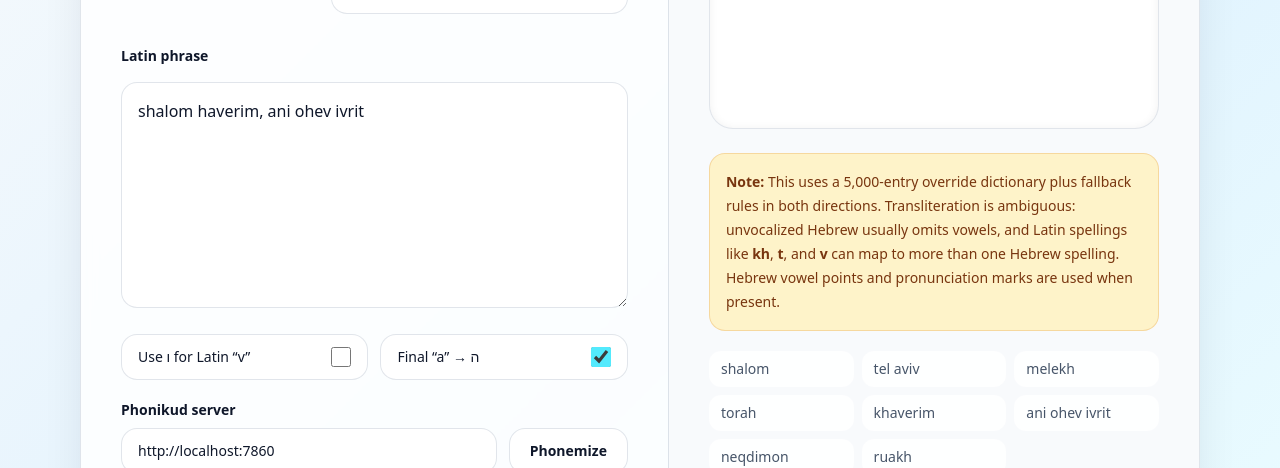
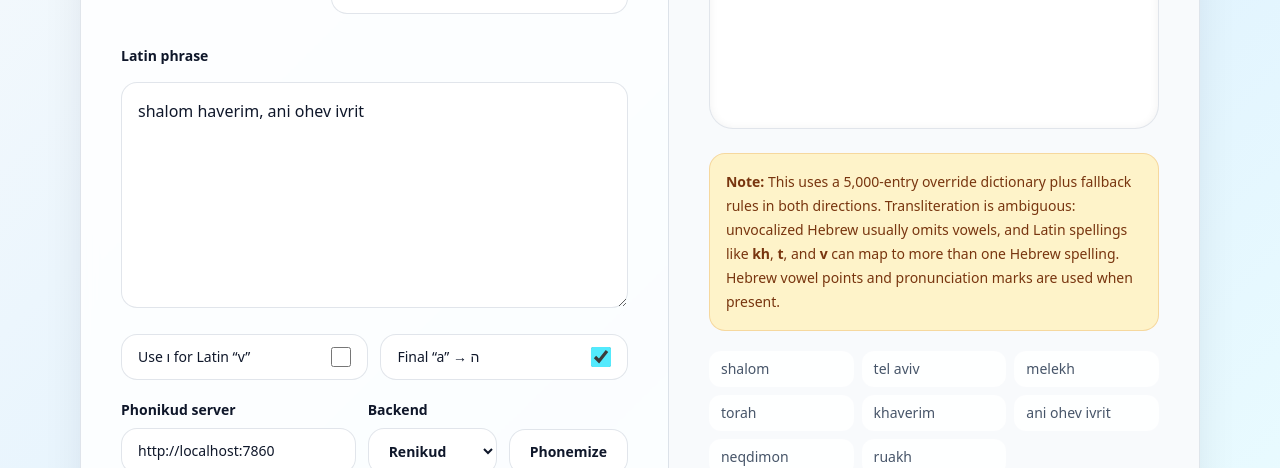
Before and after one commit to egorsmkv/egorsmkv.github.io, a plain HTML site: page latin-to-hebrew/index.html in a window 1280 px wide. Both pictures are taken after a click on the button "Phonemize". Shown: the part 332-800 px from the top of the page. Drawn offline with nearby package versions, Linux system fonts and the light colour scheme; no server answers.

Commit message:
add choice

```diff
--- a/latin-to-hebrew/index.html
+++ b/latin-to-hebrew/index.html
@@ -132,7 +132,7 @@
             </label>
           </div>
 
-          <div class="mt-5 grid gap-3 sm:grid-cols-[1fr_auto]">
+          <div class="mt-5 grid gap-3 sm:grid-cols-[1fr_0.55fr_auto]">
             <label class="block">
               <span class="mb-2 block text-sm font-semibold text-slate-200">Phonikud server</span>
               <input
@@ -142,6 +142,17 @@
                 class="w-full rounded-2xl border border-white/10 bg-slate-950/70 px-4 py-3 text-sm text-slate-100 outline-none placeholder:text-slate-500 focus:border-cyan-300/60 focus:ring-4 focus:ring-cyan-300/10"
                 placeholder="http://localhost:7860"
               />
+            </label>
+
+            <label class="block">
+              <span class="mb-2 block text-sm font-semibold text-slate-200">Backend</span>
+              <select
+                id="phonemizeBackendSelect"
+                class="w-full rounded-2xl border border-white/10 bg-slate-950/70 px-4 py-3 text-sm font-semibold text-slate-100 outline-none focus:border-cyan-300/60 focus:ring-4 focus:ring-cyan-300/10"
+              >
+                <option value="renikud">Renikud</option>
+                <option value="phonikud">Phonikud</option>
+              </select>
             </label>
 
             <button
@@ -305,6 +316,7 @@
     const showAyinAlef = document.getElementById("showAyinAlef");
     const qForQof = document.getElementById("qForQof");
     const phonikudServerInput = document.getElementById("phonikudServerInput");
+    const phonemizeBackendSelect = document.getElementById("phonemizeBackendSelect");
     const phonemizeButton = document.getElementById("phonemizeButton");
     const phonemizePanel = document.getElementById("phonemizePanel");
     const phonemizeStatus = document.getElementById("phonemizeStatus");
@@ -1304,6 +1316,7 @@ eretz yisrael=ארץ ישראל`;
 
     const CSV_DICTIONARY_URL = "https://raw.githubusercontent.com/morrisalp/taatiknet/main/data/he_transliterations.csv";
     const DEFAULT_PHONIKUD_SERVER = "http://localhost:7860";
+    const DEFAULT_PHONEMIZE_BACKEND = "renikud";
 
     const phraseDictionary = new Map(parseDictionarySource(PHRASE_DICTIONARY_SOURCE));
     let dictionary = buildDictionary(5000);
@@ -1766,9 +1779,11 @@ eretz yisrael=ארץ ישראל`;
 
     async function phonemizeCurrentHebrew() {
       const serverUrl = normalizeServerUrl(phonikudServerInput.value);
+      const backend = phonemizeBackendSelect.value === "phonikud" ? "phonikud" : "renikud";
       const hebrewText = currentHebrewText();
 
       localStorage.setItem("phonikudServerUrl", serverUrl);
+      localStorage.setItem("phonemizeBackend", backend);
       phonikudServerInput.value = serverUrl;
 
       if (!hebrewText) {
@@ -1793,6 +1808,7 @@ eretz yisrael=ארץ ישראל`;
         const body = new FormData();
         body.set("mode", /[\u0591-\u05C7]/u.test(hebrewText) ? "diacritics" : "text");
         body.set("text", hebrewText);
+        body.set("backend", backend);
 
         const response = await fetch(`${serverUrl}/generate`, {
           method: "POST",
@@ -1815,7 +1831,7 @@ eretz yisrael=ארץ ישראל`;
         copyLatinizedButton.classList.toggle("hidden", !latinized);
         copyRussianButton.classList.toggle("hidden", !russianized);
         copyUkrainianCyrillicButton.classList.toggle("hidden", !ukrainianized);
-        setPhonemizeStatus("Phonemized.");
+        setPhonemizeStatus(`Phonemized with ${result.backend || backend}.`);
       } catch (error) {
         setPhonemizeStatus(`Phonemization failed: ${error.message}`);
       } finally {
@@ -2342,6 +2358,7 @@ eretz yisrael=ארץ ישראל`;
 
     refreshDictionaryViews();
     phonikudServerInput.value = localStorage.getItem("phonikudServerUrl") || DEFAULT_PHONIKUD_SERVER;
+    phonemizeBackendSelect.value = localStorage.getItem("phonemizeBackend") || DEFAULT_PHONEMIZE_BACKEND;
 
     input.addEventListener("input", convert);
     directionSelect.addEventListener("change", () => {
@@ -2356,6 +2373,9 @@ eretz yisrael=ארץ ישראל`;
     phonikudServerInput.addEventListener("change", () => {
       localStorage.setItem("phonikudServerUrl", normalizeServerUrl(phonikudServerInput.value));
     });
+    phonemizeBackendSelect.addEventListener("change", () => {
+      localStorage.setItem("phonemizeBackend", phonemizeBackendSelect.value);
+    });
     phonemizeButton.addEventListener("click", phonemizeCurrentHebrew);
     copyPhonemesButton.addEventListener("click", async () => {
       const text = phonikudPhonemesOutput.textContent.trim();
```
Also changed, not shown: 1 other file.
